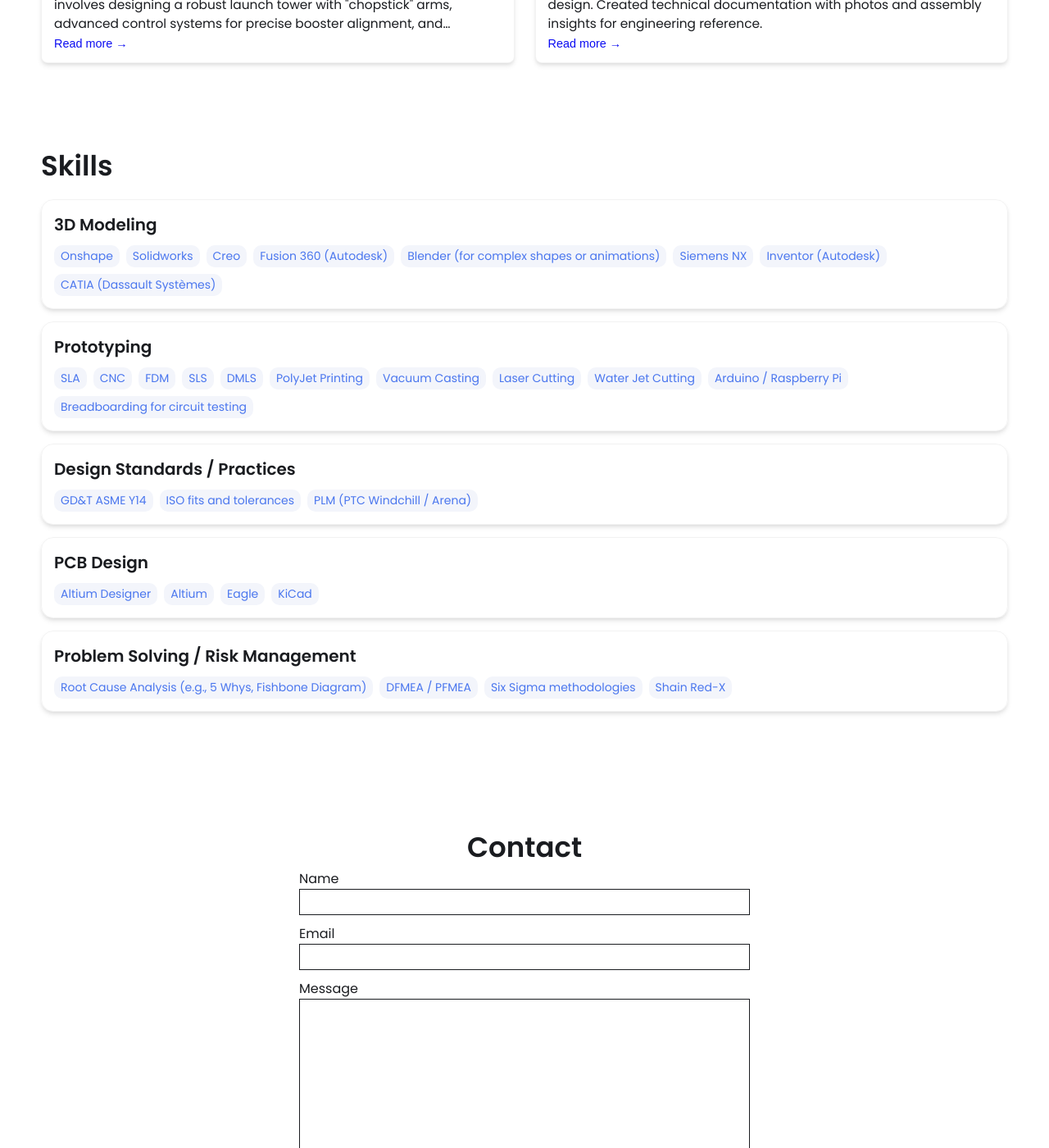
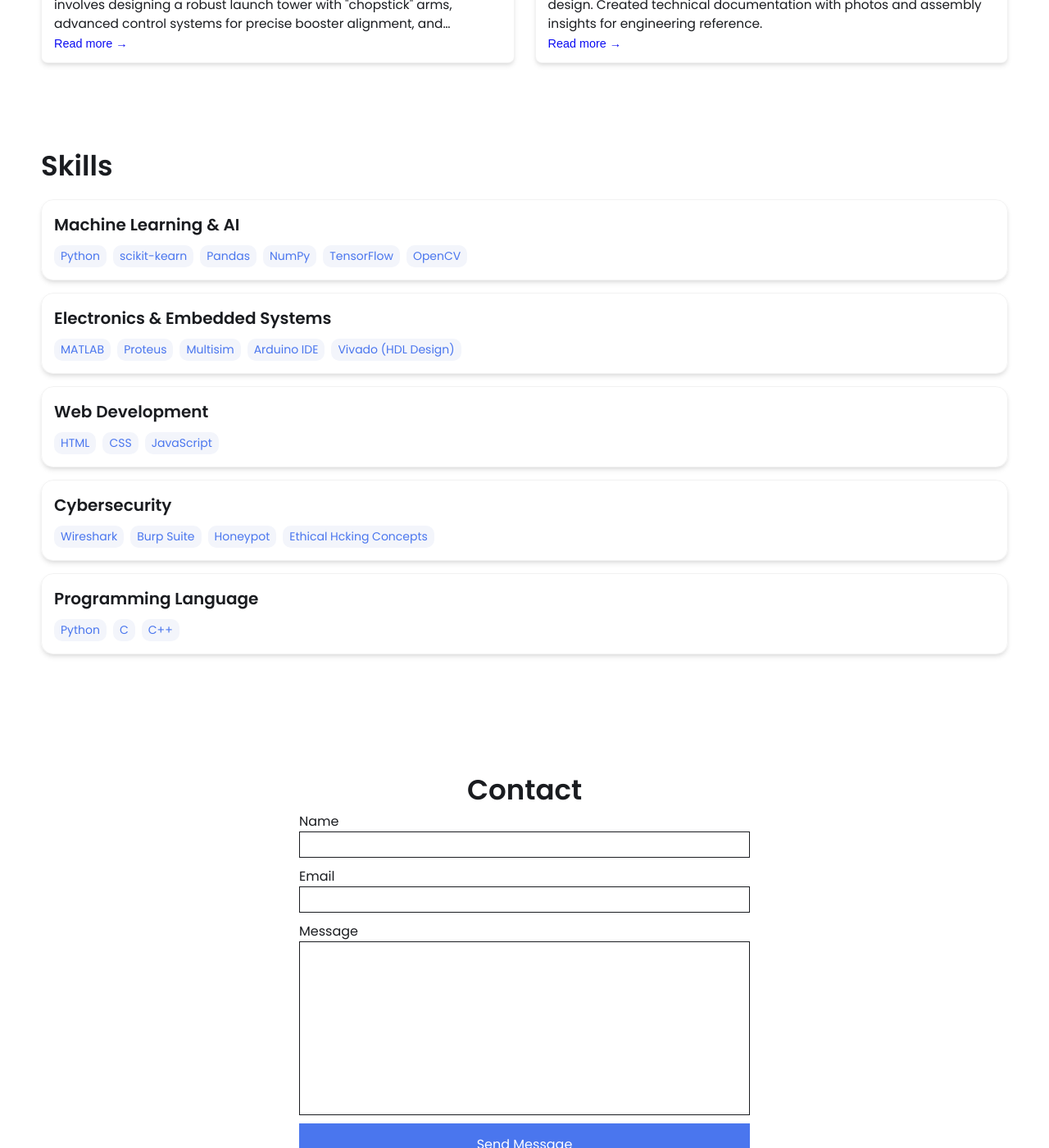
Before and after one commit to Atharv7125/atharv.github.io, a Jekyll site: the page built from index.html, in a window 1280 px wide and 1400 px high, scrolled down 1449 px. Shown: the whole window at 82% size. Built offline with Jekyll 4.4.1, drawn with Linux system fonts in a browser that asks for light colours; some of the changed text lies outside the part shown.

Commit message:
Update _config.yml

```diff
--- a/_config.yml
+++ b/_config.yml
@@ -1,39 +1,30 @@
-# Welcome to Jekyll!
-#
-# This config file is meant for settings that affect your whole blog, values
-# which you are expected to set up once and rarely edit after that. If you find
-# yourself editing this file very often, consider using Jekyll's data files
-# feature for the data you need to update frequently.
+
 
 # Main Page Setup
 
-title: John Doe's Portfolio # This is what shows up in the tab of the browser
+title: Atharv's Portfolio
 
 
 
 # Hero Section
-name: John Doe
-headline: headline message
+name: Atharv Musale
+headline: Electronics and Telecommunication Engineer | Tech Enthusiast | Exploring AI & Cybersecurity
 description: >- # dont remove this line. this will ignore all new lines until the next section
-  Write an awesome intro and discuss your highlights and qualification. You can edit this
-  line in _config.yml. It will appear in your document head meta (for
-  Google search results) and in your feed.xml site description.
-
+  I’m Atharv Musale, a final-year Electronics and Telecommunication engineering student with a strong interest in tech, coding, and problem-solving. While my core is in electronics, I’ve expanded my skills through projects and internships in machine learning, cybersecurity, and web development.
 # Place your profile image in /assets/images/profile-image/folder and edit the file name
-profile_image: ./assets/images/profile-image/avatar.jpeg
+profile_image: ./assets/images/profile-image/Profile.jpeg
 
 
 # Link your resume
 # You can place your resume in assets/resume/{resume file.pdf} or add external link such as pdf saved in google drive
-resume-url: https://drive.google.com/file/d/13Z3duVzh-gguPU5r03oJVEE6rV9rd3DS/view?usp=sharing
-
+resume-url: https://drive.google.com/file/d/1_faSkXehvMNMf_5Fjx1NbTcFUjhQcB9F/view?usp=drivesdk
 
 # Set up external links - this will show up as small icons next to your name.
 
 external-links:    # input only your own url slug. The icons with missing entries will not appear.
-  linkedin: test    # https://www.linkedin.com/in/{your url slug}
-  github: leea12    # https://github.com/{your url slug}
-  stackoverflow: test      # https://stackoverflow.com/users/{your url slug}
+  linkedin: Atharv Musale    # https://www.linkedin.com/in/atharv-musale-442144231/
+  github: Atharv7125    # https://github.com/Atharv7125
+  stackoverflow:     # https://stackoverflow.com/users/{your url slug}
   medium:            # https://medium.com/@{your url slug}
   x-twitter:   # https://x.com/{your url slug}
   threads:            # https://threads.net/@{your url slug}
@@ -45,50 +36,44 @@ external-links:    # input only your own url slug. The icons with missing entrie
 
 # Skills Section - Add the list of your Skills by categories/tools. The indentation for each level needs to be precise.
 skills:
-  - category: 3D Modeling
+  - category: Machine Learning & AI
     tools:
-    - Onshape
-    - Solidworks
-    - Creo
-    - Fusion 360 (Autodesk)
-    - Blender (for complex shapes or animations)
-    - Siemens NX
-    - Inventor (Autodesk)
-    - CATIA (Dassault Systèmes)
-  - category: Prototyping
+    - Python
+    - scikit-kearn
+    - Pandas
+    - NumPy
+    - TensorFlow
+    - OpenCV
+
+  - category: Electronics & Embedded Systems
     tools:
-    - SLA
-    - CNC
-    - FDM
-    - SLS
-    - DMLS
-    - PolyJet Printing
-    - Vacuum Casting
-    - Laser Cutting
-    - Water Jet Cutting
-    - Arduino / Raspberry Pi
-    - Breadboarding for circuit testing
-  - category: Design Standards / Practices
+    - MATLAB
+    - Proteus
+    - Multisim
+    - Arduino IDE
+    - Vivado (HDL Design)
+
+  - category: Web Development
     tools:
-    - GD&T ASME Y14
-    - ISO fits and tolerances
-    - PLM (PTC Windchill / Arena)
-  - category: PCB Design
+    - HTML
+    - CSS
+    - JavaScript
+
+  - category: Cybersecurity
     tools:
-    - Altium Designer
-    - Altium
-    - Eagle
-    - KiCad
-  - category: Problem Solving / Risk Management
+    - Wireshark
+    - Burp Suite
+    - Honeypot
+    - Ethical Hcking Concepts
+
+  - category: Programming Language
     tools:
-    - Root Cause Analysis (e.g., 5 Whys, Fishbone Diagram)
-    - DFMEA / PFMEA
-    - Six Sigma methodologies
-    - Shain Red-X
-
+    - Python
+    - C
+    - C++
 
 # Contact Form Setup. Setup an account and copy over the key. When someone fills out the form, it will be received in your email.
-formspree-key:   https://formspree.io/f/{8-digit key}
+formspree-key:   https://formspree.io/f/xkgjdnkg
 
 
 
```
